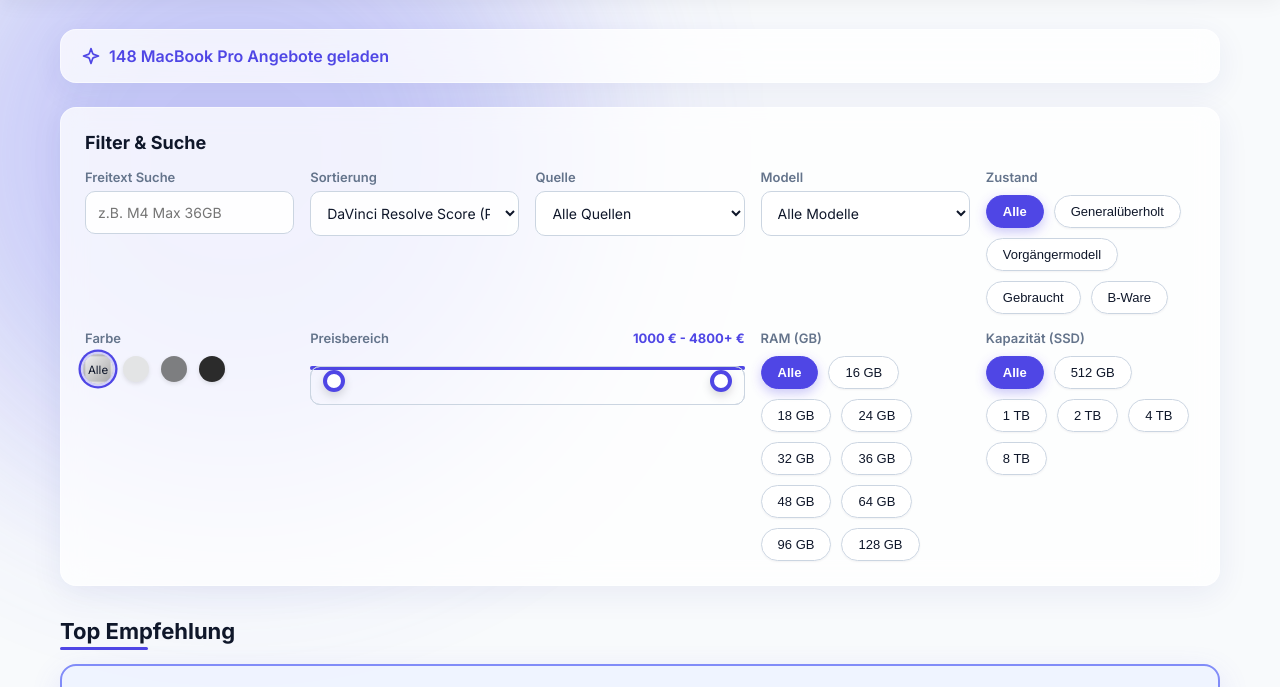
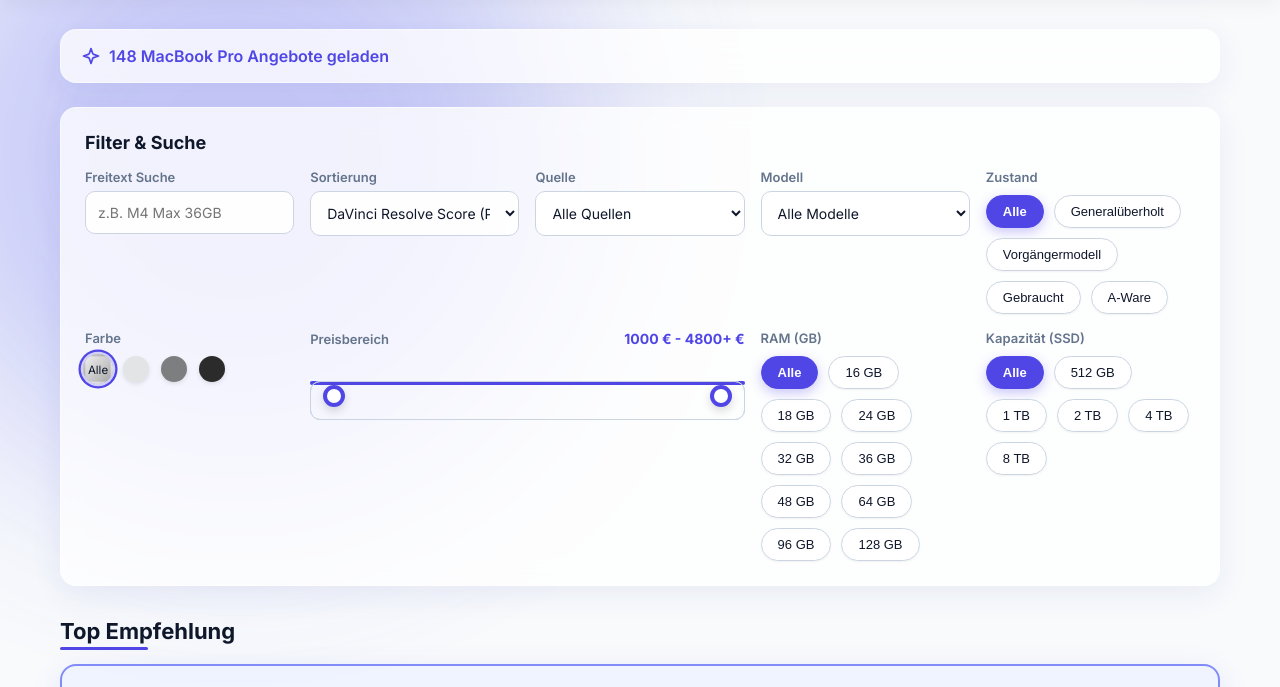
Before and after one commit to ali544544544/Mac-Offers-Finder, a website: page web/index.html in a window 1280 px wide. Shown: the part 98-785 px from the top of the page. Drawn offline with Linux system fonts and the light colour scheme; files whose address does not match are found by name.

Commit message:
fix: resolve condition filter mappings and adjust price slider box

```diff
--- a/web/index.html
+++ b/web/index.html
@@ -70,10 +70,10 @@
           <label>Zustand</label>
           <div id="conditionFilterBox" class="chip-group">
              <button class="chip active" data-val="">Alle</button>
-             <button class="chip" data-val="apple-refurbished">Generalüberholt</button>
+             <button class="chip" data-val="refurbished">Generalüberholt</button>
              <button class="chip" data-val="vorgaengermodell">Vorgängermodell</button>
-             <button class="chip" data-val="gebrauchtware">Gebraucht</button>
-             <button class="chip" data-val="b-ware">B-Ware</button>
+             <button class="chip" data-val="gebraucht">Gebraucht</button>
+             <button class="chip" data-val="a-ware">A-Ware</button>
           </div>
         </div>
         <div class="filter-group">
@@ -83,10 +83,10 @@
           </div>
         </div>
         <div class="filter-group filter-group-span2">
-          <label style="display:flex; justify-content:space-between;">
-            <span>Preisbereich</span>
-            <strong id="priceRangeLabel" style="color:var(--accent);">0 € - 6000+ €</strong>
-          </label>
+          <div style="display:flex; justify-content:space-between; align-items:flex-end; margin-bottom: 6px;">
+            <label style="margin:0;">Preisbereich</label>
+            <strong id="priceRangeLabel" style="color:var(--accent); font-size:14px;">0 € - 6000+ €</strong>
+          </div>
           <div class="range-slider">
              <div class="range-track-bg"></div>
              <div class="range-track-fill" id="priceTrackFill"></div>
--- a/web/styles.css
+++ b/web/styles.css
@@ -319,7 +319,7 @@
 .range-slider {
   position: relative;
   width: 100%;
-  height: 36px;
+  height: 48px;
   padding-top: 10px;
 }
 .range-track-bg {
@@ -328,7 +328,7 @@
   height: 4px;
   background: var(--input-border);
   border-radius: 4px;
-  top: 14px;
+  top: 22px;
   opacity: 0.6;
 }
 .range-track-fill {
@@ -336,7 +336,7 @@
   height: 4px;
   background: var(--accent);
   border-radius: 4px;
-  top: 14px;
+  top: 22px;
   z-index: 1;
 }
 .range-slider input[type="range"] {
@@ -347,7 +347,7 @@
   background: transparent;
   pointer-events: none;
   z-index: 2;
-  top: 14px;
+  top: 22px;
   margin: 0;
   outline: none;
 }
```
